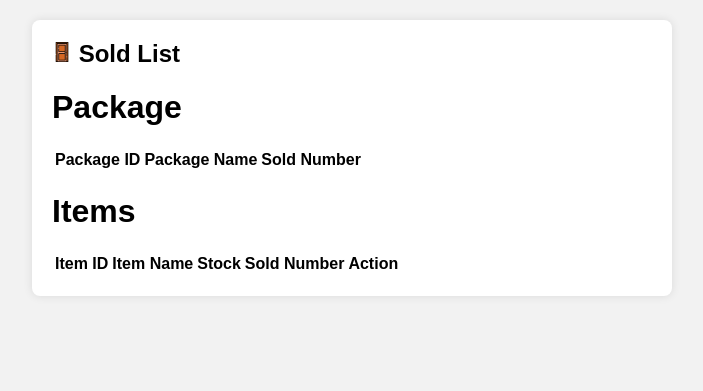
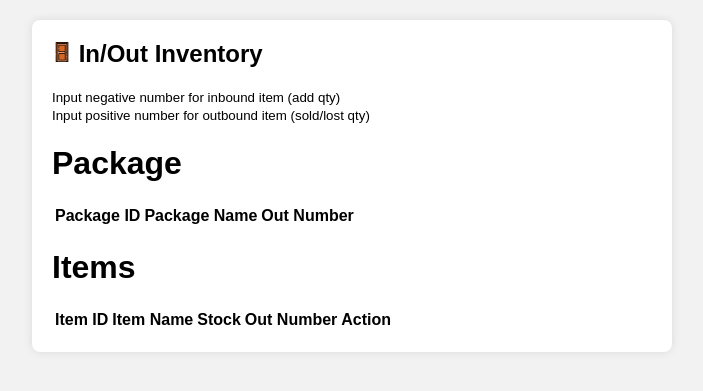
Before and after one commit to isman-rtkpd/simple-ims, a Flask app: page /sold/list in a window 1280 px wide. Shown: the top 391 px of the page, without its empty margins (288-991 px from the left). Run offline with Flask 3, Linux system fonts and the light colour scheme; data that the repository does not hold is empty.

Commit message:
adjust wording

```diff
--- a/sold.py
+++ b/sold.py
@@ -5,7 +5,7 @@ def parse_packages_db_data(raw_db_data):
         html += "<td>%s</td>" % db_data[0] #package name
         html += '<td><a href="/packages/add/%s">%s</a></td>' % (db_data[0], db_data[2]) #package id
         html += '<td><input type="number" id="sold_package_%s" placeholder="0" min="1" required></td>' % db_data[0]
-        html += '<td><button onclick="soldPackage(%s);">Sold</button></td>' % (db_data[0])
+        html += '<td><button onclick="soldPackage(%s);">Adjust</button></td>' % (db_data[0])
         html += "</tr>"
     return html
 
@@ -18,6 +18,6 @@ def parse_items_db_data(raw_db_data):
         html += "<td>%s</td>" % db_data[2]
         html += "<td>%s</td>" % db_data[3]
         html += '<td><input type="number" id="sold_item_%s" placeholder="0" min="1" required></td>' % db_data[0]
-        html += '<td><button onclick="soldItem(%s);">Sold</button></td>' % (db_data[0])
+        html += '<td><button onclick="soldItem(%s);">Adjust</button></td>' % (db_data[0])
         html += "</tr>"
     return html
--- a/templates/index.html
+++ b/templates/index.html
@@ -85,7 +85,7 @@
 
         <a href="/items/list"><button>See Items/Inventory</button></a><br><br>
         <a href="/packages/list"><button>See Packages</button></a><br><br>
-        <a href="/sold/list"><button>Sold!</button></a><br><br>
+        <a href="/sold/list"><button>In/Out Inventory!</button></a><br><br>
 
     <div id="notification">
         {% autoescape false %}
--- a/templates/sold/list.html
+++ b/templates/sold/list.html
@@ -4,7 +4,7 @@
 <head>
   <meta charset="utf-8">
   <meta name="viewport" content="width=device-width, initial-scale=1">
-  <title>Sold Item list</title>
+  <title>In and Out Inventory</title>
   <script>
     if (window.history.replaceState) {
       window.history.replaceState(null, null, window.location.href);
@@ -127,15 +127,15 @@
 
 <body>
   <div class="container">
-    <h2><a href="/"><img class="icon" src="/static/home.png"></a> Sold List</h2>
-
+    <h2><a href="/"><img class="icon" src="/static/home.png"></a> In/Out Inventory</h2>
+    <small>Input negative number for inbound item (add qty)<br>Input positive number for outbound item (sold/lost qty)</small>
     <div>
       <h1>Package</h1>
       <table>
         <tr class="header">
           <th>Package ID</th>
           <th>Package Name</th>
-          <th>Sold Number</th>
+          <th>Out Number</th>
         </tr>
         {% autoescape false %}
         {{ package_data }}
@@ -150,7 +150,7 @@
           <th>Item ID</th>
           <th>Item Name</th>
           <th>Stock</th>
-          <th>Sold Number</th>
+          <th>Out Number</th>
           <th>Action</th>
         </tr>
         {% autoescape false %}
```
